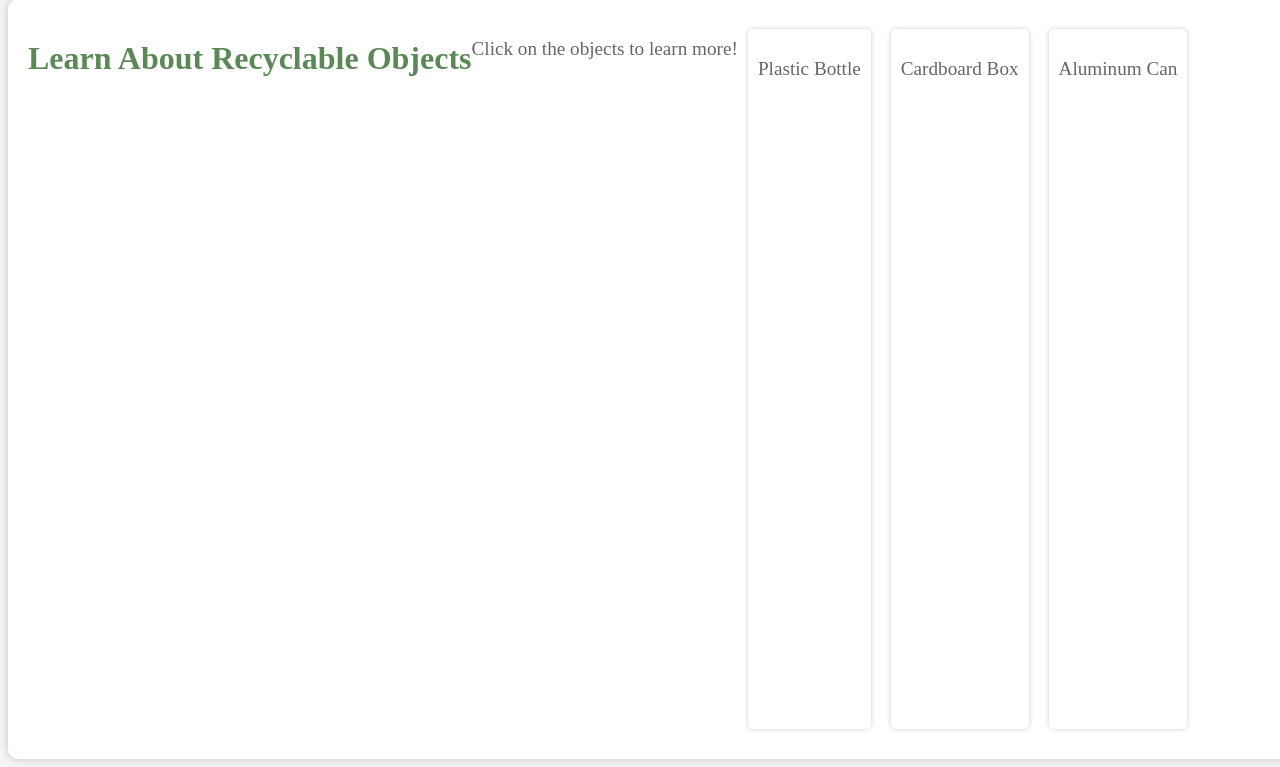
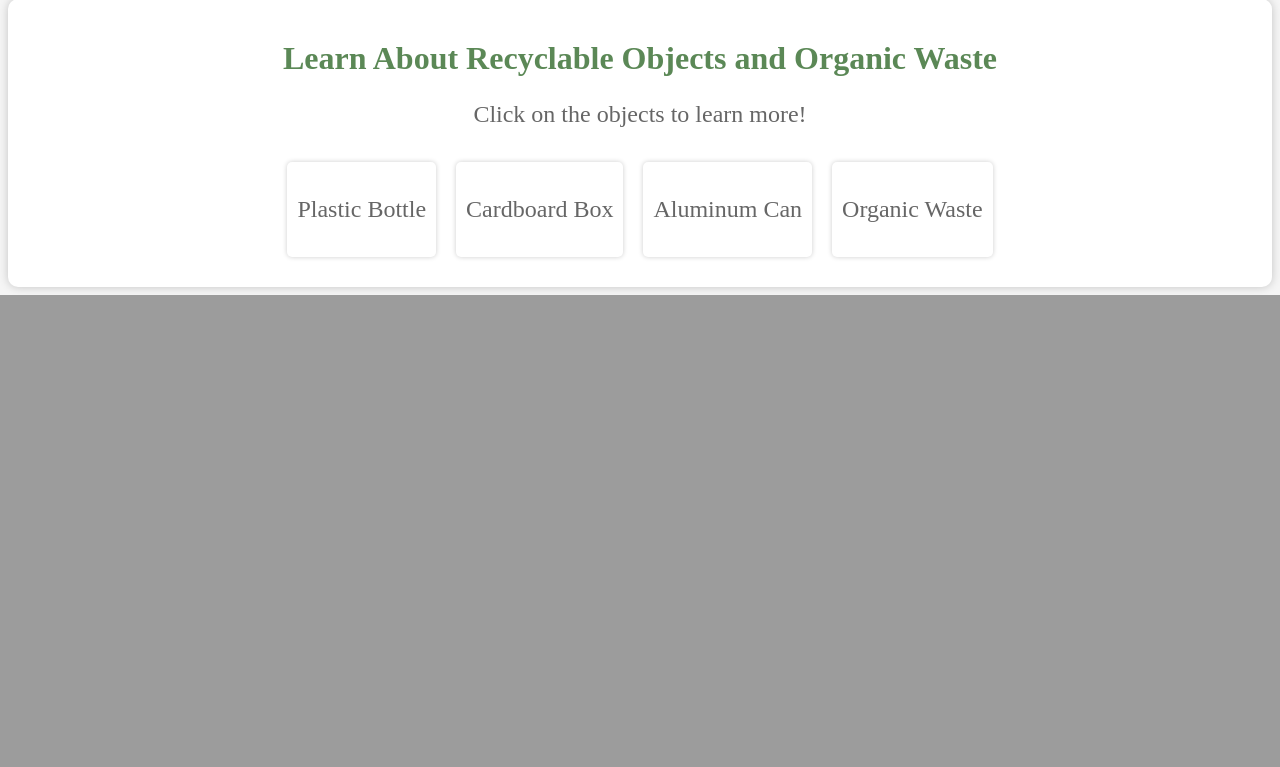
Before and after one commit to Mridul-2003/waste-sorting, a Flask app: page /Learn in a window 1280 px wide. Shown: the part 813-1580 px from the top of the page. After the commit the page ends 1108 px from the top, so only its background shows below. Run offline with Flask 3, Linux system fonts and the light colour scheme.

Commit message:
update score and learn.css

```diff
--- a/app.py
+++ b/app.py
@@ -22,7 +22,15 @@ waste_items = [
     {"item": "Organic Waste", "image": "organic_waste.png", "label": "Organic"},
     {"item": "Organic Waste 1", "image": "images.jpeg", "label": "Organic"},
     {"item": "Plastic Gamla", "image": "plastic_gamla.jpeg", "label": "Recyclable"},
-     {"item": "Soil", "image": "Soil.jpeg", "label": "Organic"}
+     {"item": "Soil", "image": "Soil.jpeg", "label": "Organic"},
+     {"item": "R_1", "image": "R_1.jpg", "label": "Recyclable"},
+     {"item": "R_10", "image": "R_10.jpg", "label": "Recyclable"},
+     {"item": "R_100", "image": "R_100.jpg", "label": "Recyclable"},
+     {"item": "R_1014", "image": "R_1014.jpg", "label": "Recyclable"},
+     {"item": "O_1", "image": "O_1.jpg", "label": "Organic"},
+     {"item": "O_100", "image": "O_100.jpg", "label": "Organic"},
+     {"item": "O_10007", "image": "O_10007.jpg", "label": "Organic"},
+     {"item": "O_10015", "image": "O_10015.jpg", "label": "Organic"},
 ]
 
 # Function to preprocess an image for model prediction
@@ -83,8 +91,10 @@ def classify():
 
     # Check if the user's choice matches the model prediction
     if user_choice == model_prediction:
-        score = 1  # Correct classification
+        score+= 1  # Correct classification
     else:
+        score-=1
+    if score<0:
         score=0
 
     # Randomly select a new waste item for the next round
--- a/static/learn.css
+++ b/static/learn.css
@@ -15,7 +15,7 @@ h1{
     width:100%;
     height:auto;
 }
-.container {
+.learn {
     background-color: #fff;
     border-radius: 10px;
     box-shadow: 0px 0px 10px rgba(0, 0, 0, 0.2);
@@ -24,7 +24,7 @@ h1{
 }
 p {
     color: #666;
-    font-size: 1.2rem;
+    font-size: 1.5rem;
 }
 
 /* Add more objects as needed */
--- a/templates/learn.html
+++ b/templates/learn.html
@@ -37,8 +37,8 @@
             autoplay; clipboard-write; encrypted-media; gyroscope;
              picture-in-picture; web-share" allowfullscreen></iframe>
     </div>
-    <div class="container">
-        <h1>Learn About Recyclable Objects</h1>
+    <div class="learn">
+        <h1>Learn About Recyclable Objects and Organic Waste</h1>
         <p>Click on the objects to learn more!</p>
         <div class="object-container">
             <!-- Recyclable Objects -->
@@ -51,8 +51,12 @@
             <div class="object-card" onclick="showInfo('Aluminum Can')">
                 <p class="object-name">Aluminum Can</p>
             </div>
+            <div class="object-card" onclick="showInfo('Organic Waste')">
+                <p class="object-name">Organic Waste</p>
+            </div>
+
             <!-- Add more objects here -->
-        </div>
+          </div>
         <div id="object-info" style="display: none;">
             <h2>Object Information</h2>
             <p id="object-description"></p>
@@ -68,7 +72,8 @@
             const descriptions = {
                 'Plastic Bottle': 'Plastic bottles are commonly used for packaging beverages and cleaning products. They are recyclable and can be turned into various plastic products.',
                 'Cardboard Box': 'Cardboard boxes are used for packaging and shipping various items. They can be recycled to make new cardboard products.',
-                'Aluminum Can': 'Aluminum cans are used for packaging beverages like soda and beer. They are highly recyclable and can be melted down to create new cans or other aluminum products.'
+                'Aluminum Can': 'Aluminum cans are used for packaging beverages like soda and beer. They are highly recyclable and can be melted down to create new cans or other aluminum products.',
+                'Organic Waste':'Organic waste is any material that is biodegradable and comes from either a plant or an animal. Biodegradable waste is organic material that can be broken into carbon dioxide, methane or simple organic molecules.'
             };
 
             // Check if the objectName exists in descriptions
@@ -79,7 +84,12 @@
                 objectInfoDiv.style.display = 'block';
             }
         }
+
+
+
+
     </script>
+
 </body>
 </html>
 
```
Also changed, not shown: static/O_1.jpg (added), static/O_100.jpg (added), static/O_10007.jpg (added), static/O_10015.jpg (added), static/R_1.jpg (added), static/R_10.jpg (added), static/R_100.jpg (added), static/R_1014.jpg (added).
